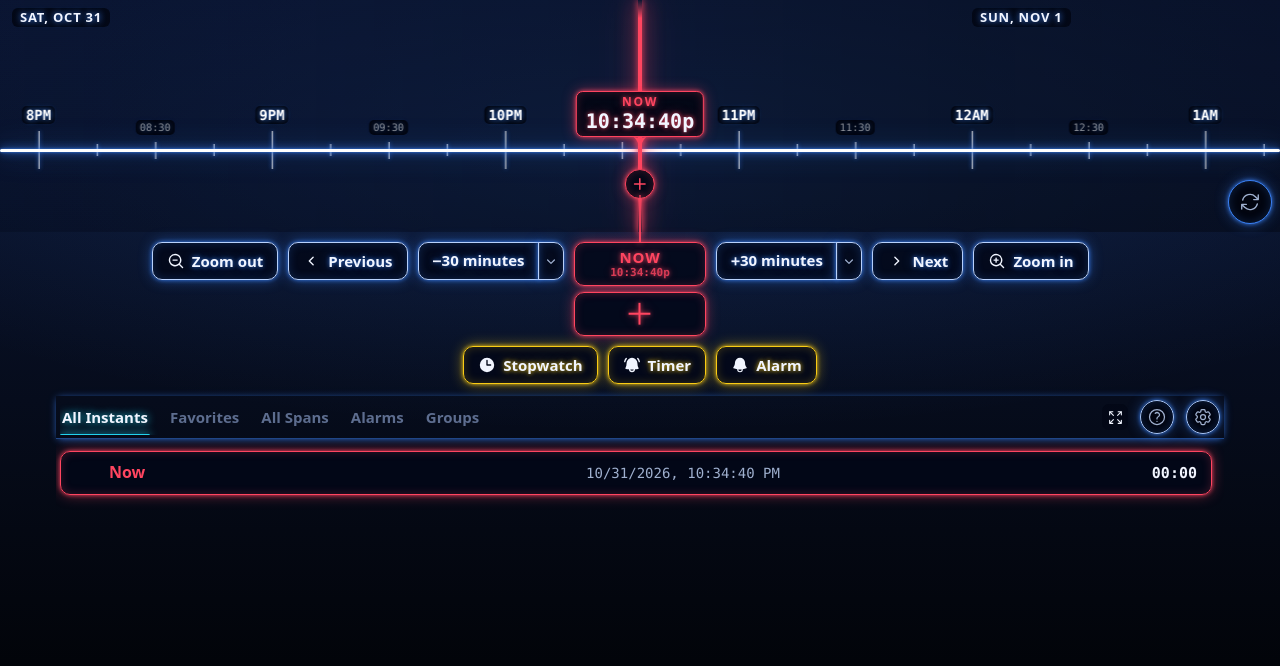
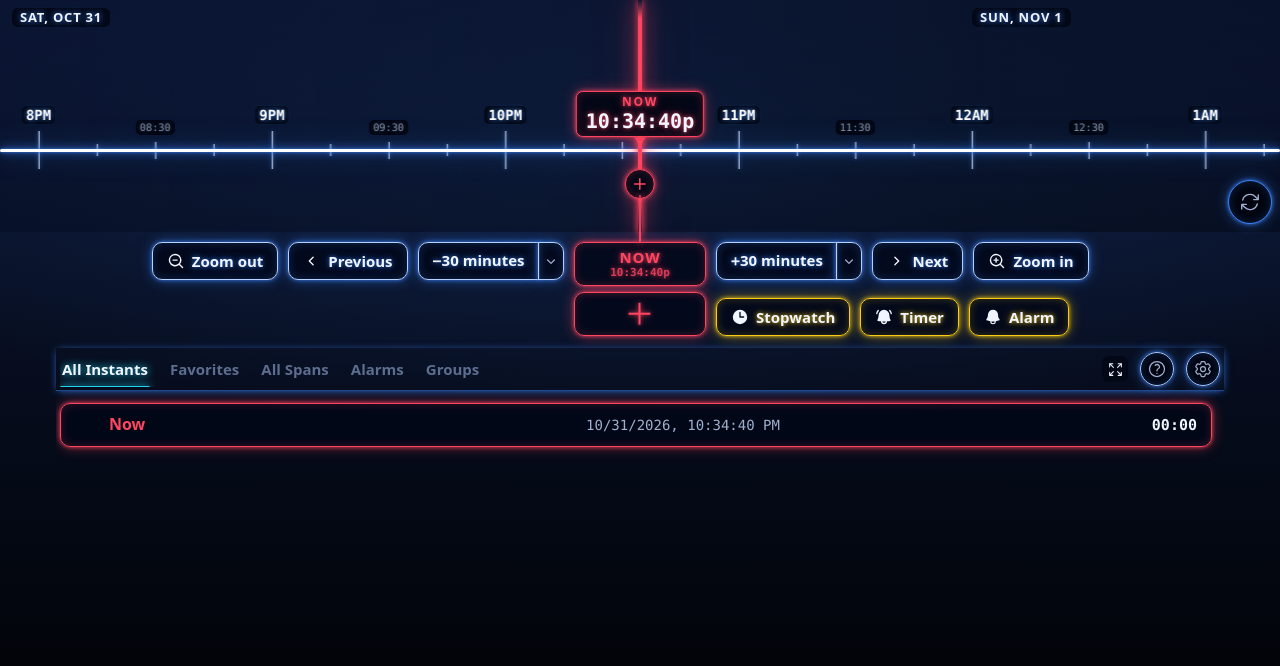
Before and after one commit to micwalk/TimelineClock, a React (Vite) app: page / in a window 1280 px wide. Shown: the top 666 px of the page. Built offline with nearby package versions, Linux system fonts and the light colour scheme.

Commit message:
Control bar in two rows: Stopwatch, Timer and Alarm right of ＋

```diff
--- a/src/components/panels/ControlBar.tsx
+++ b/src/components/panels/ControlBar.tsx
@@ -207,7 +207,7 @@ export function ControlBar() {
 
   // Horizontal: NOW sits at the bar's center, right under the timeline's (where the Now line is
   // while following Now), with the navigation gathered to either side of it; Stopwatch, Timer
-  // and Alarm are a centered row of their own below.
+  // and Alarm sit right of ＋ (a row of their own below when the bar is narrow: panels.css).
   return (
     <nav className="controls controls--horizontal" aria-label="Timeline controls">
       <div className="controls__side is-before">
--- a/src/styles/panels.css
+++ b/src/styles/panels.css
@@ -100,9 +100,15 @@
 
 /* Stopwatch and Timer: always labelled (they are the way in for new users). */
 /* Horizontal: NOW centered under the timeline (its center is the Now line's while following Now),
-   the navigation gathered to either side, and Stopwatch, Timer and Alarm a centered row below.
+   the navigation gathered to either side, and Stopwatch, Timer and Alarm right of ＋, level with
+   it: two rows. Too narrow for them there, labelled, they take a centered row of their own below.
    A side never wraps: once its labels don't fit, its buttons go to icons (the step keeps its text). */
-.controls--horizontal { display: grid; grid-template-columns: minmax(0, 1fr) auto minmax(0, 1fr); align-items: center; }
+.controls--horizontal {
+  container: ctl-bar / inline-size;
+  display: grid;
+  grid-template-columns: minmax(0, 1fr) auto minmax(0, 1fr);
+  align-items: center;
+}
 .controls__side { container: ctl-side / inline-size; display: flex; flex-wrap: nowrap; align-items: center; gap: 10px; }
 @container ctl-side (max-width: 410px) {
   .ctl-btn__text { display: none; }
@@ -116,6 +122,13 @@
 .controls__side.is-before { justify-content: flex-end; }
 .controls__side.is-after { justify-content: flex-start; }
 .controls__quick { grid-column: 1 / -1; display: flex; flex-wrap: wrap; justify-content: center; gap: 10px; }
+.controls--horizontal > .controls__side.is-before { grid-area: 1 / 1; }
+.controls--horizontal > .controls__now { grid-area: 1 / 2 / span 2; }
+.controls--horizontal > .controls__side.is-after { grid-area: 1 / 3; }
+.controls--horizontal > .controls__quick { grid-area: 2 / 3; align-self: end; justify-content: flex-start; flex-wrap: nowrap; }
+@container ctl-bar (max-width: 860px) {
+  .controls--horizontal > .controls__quick { grid-area: 3 / 1 / auto / -1; align-self: auto; justify-content: center; flex-wrap: wrap; }
+}
 .controls__now { display: flex; flex-direction: column; align-items: stretch; gap: 6px; width: 132px; }
 .controls__now .ctl-btn { width: 100%; height: 44px; justify-content: center; }
 /* NOW sits level with the buttons beside it; ＋ hangs under it. */
```
Also changed, not shown: 2 other files (tests, documents, lock files or other folders).
